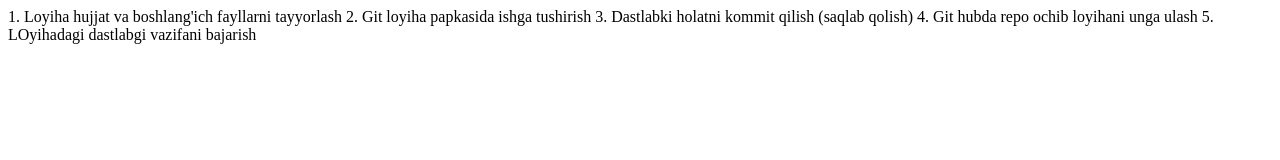
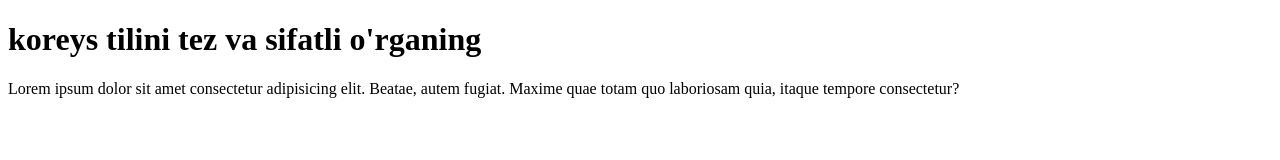
Before and after one commit to ortigaliev/second-git-fundamentals, a plain HTML site: page index.html in a window 1280 px wide. Drawn offline with Linux system fonts and the light colour scheme.

Commit message:
Add title and heading

```diff
--- a/index.html
+++ b/index.html
@@ -4,13 +4,10 @@
   <meta charset="UTF-8">
   <meta http-equiv="X-UA-Compatible" content="IE=edge">
   <meta name="viewport" content="width=device-width, initial-scale=1.0">
-  <title>Document</title>
+  <title>Koreys tili online platforma</title>
 </head>
 <body>
-  1. Loyiha hujjat va boshlang'ich fayllarni tayyorlash
-  2. Git loyiha papkasida ishga tushirish
-  3. Dastlabki holatni kommit qilish (saqlab qolish)
-  4. Git hubda repo ochib loyihani unga ulash
-  5. LOyihadagi dastlabgi vazifani bajarish
+  <h1>koreys tilini tez va sifatli o'rganing</h1>
+  <p>Lorem ipsum dolor sit amet consectetur adipisicing elit. Beatae, autem fugiat. Maxime quae totam quo laboriosam quia, itaque tempore consectetur?</p>
 </body>
 </html>
```
